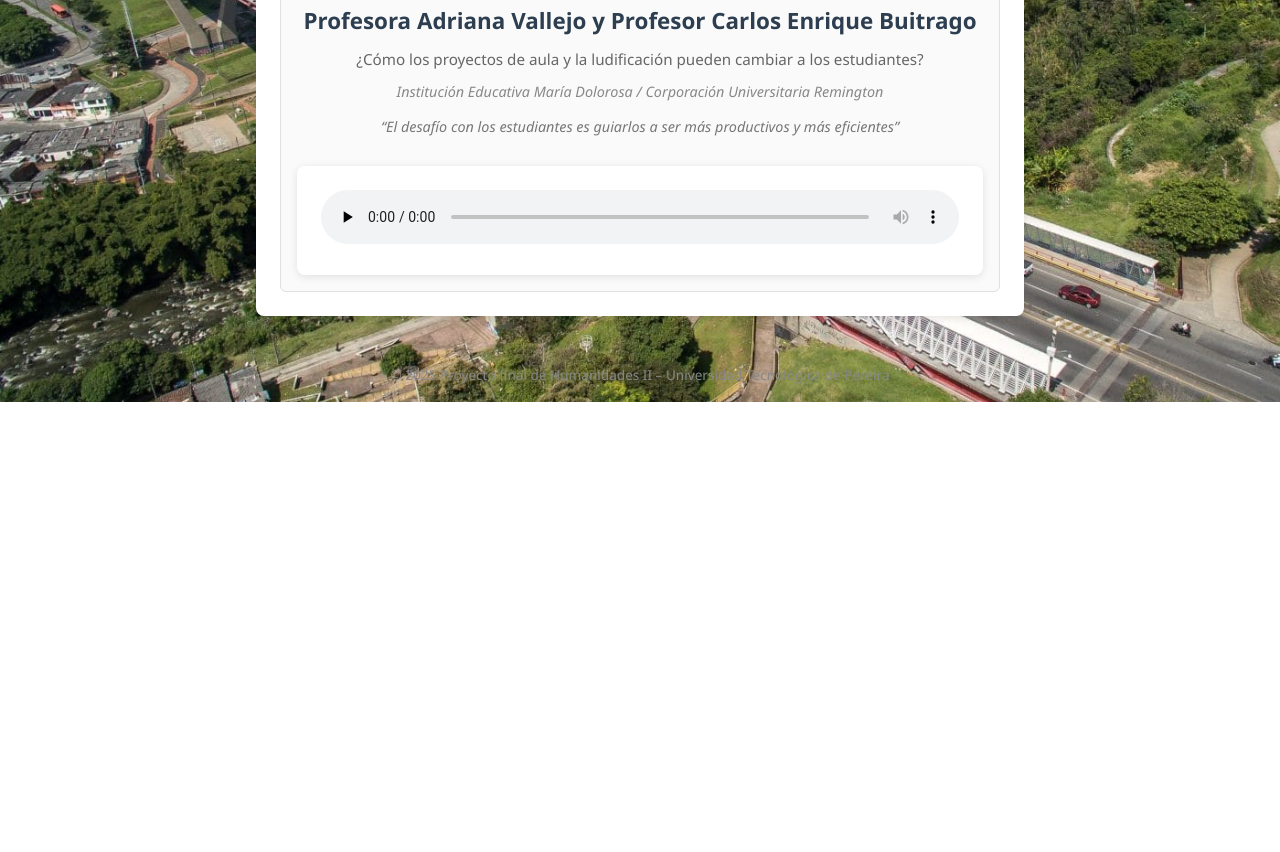
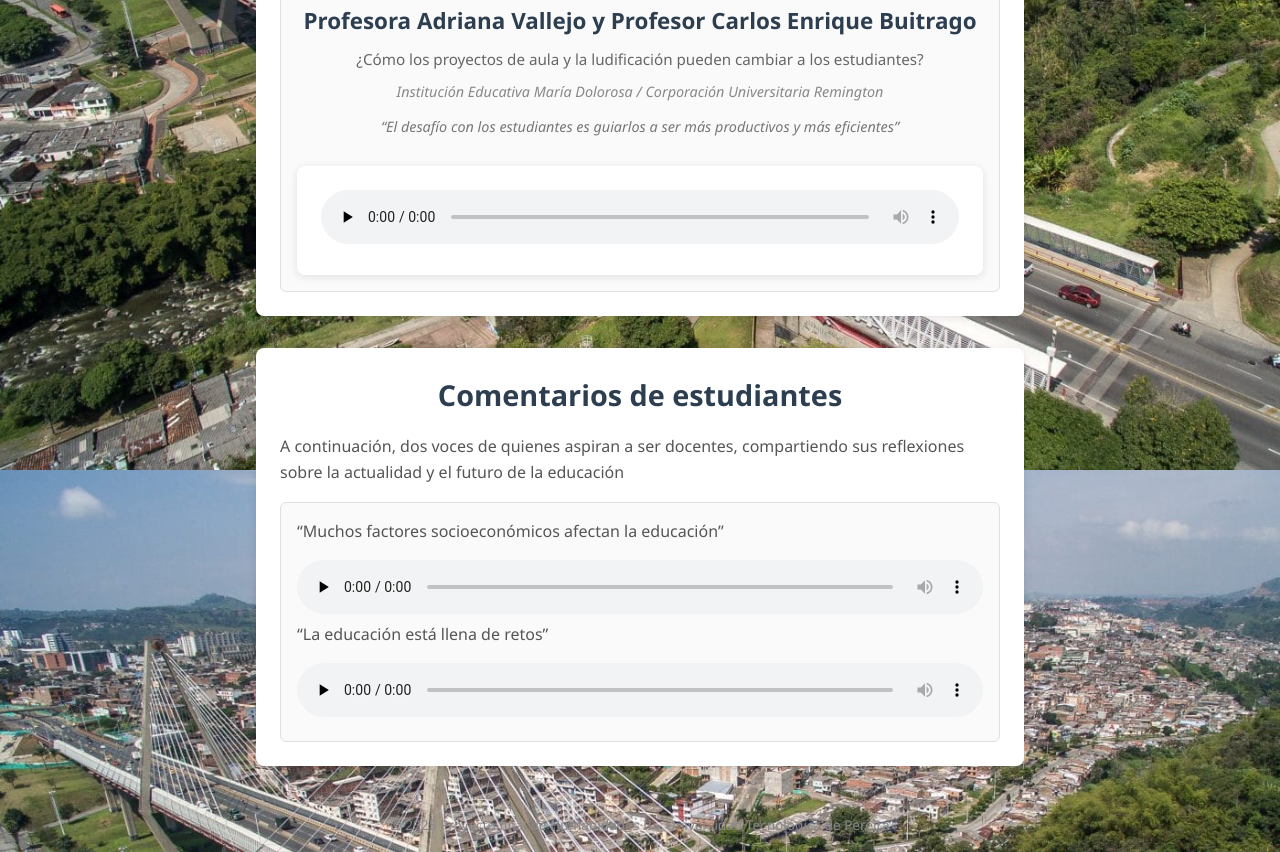
Before and after one commit to juangonzalez22/educadores-humanidades2, a plain HTML site: page index.html in a window 1280 px wide. Shown: the part 2089-2941 px from the top of the page. Before the commit the page ends 2491 px from the top, so only its background shows below. Drawn offline with Linux system fonts and the light colour scheme.

Commit message:
Estudiantes

```diff
--- a/index.html
+++ b/index.html
@@ -29,12 +29,14 @@
     /* --------- Wrapper principal (transparente) --------- */
     .wrapper {
       width: 100%;
-      max-width: 800px;     /* Ajusta el ancho máximo del contenido */
+      max-width: 800px;
+      /* Ajusta el ancho máximo del contenido */
       margin: 0 auto;
       padding: 2rem 1rem;
       display: flex;
       flex-direction: column;
-      gap: 2rem;            /* Espacio vertical entre secciones */
+      gap: 2rem;
+      /* Espacio vertical entre secciones */
       /* Eliminamos cualquier fondo para que sea transparente */
       background-color: transparent;
     }
@@ -62,7 +64,8 @@
 
     /* --------- Bloques de entrevista --------- */
     .container {
-      width: 100%;          /* Ocupa todo el ancho del wrapper */
+      width: 100%;
+      /* Ocupa todo el ancho del wrapper */
       display: flex;
       flex-direction: column;
       justify-content: space-between;
@@ -127,9 +130,11 @@
       section h2 {
         font-size: 1.6rem;
       }
+
       .container header h3 {
         font-size: 1.2rem;
       }
+
       .container header p.desc,
       .container header p.institucion,
       .container header p.slogan {
@@ -148,16 +153,23 @@
     <section id="introduccion">
       <h2>La educación en Pereira: una mirada a quienes la imparten</h2>
       <p>
-        La educación es una parte esencial en la vida de cualquier ser humano, donde se convierte precisamente en ello: un humano.
-        En su etapa educativa, una persona no solo aprende valores y habilidades blandas que usará para comunicarse y expresarse
-        con sus iguales, sino que aprenderá aquellas habilidades más lógicas y menos abstractas, igual de necesarias para desempeñarse
-        en la variedad de oficios y trabajos que la sociedad moderna ofrece. Esta educación debe ser impartida desde las etapas más
-        tempranas de la vida del individuo, y se le debe de dar esta honorable labor a aquellas personas que sepan cómo debe ser
+        La educación es una parte esencial en la vida de cualquier ser humano, donde se convierte precisamente en ello:
+        un humano.
+        En su etapa educativa, una persona no solo aprende valores y habilidades blandas que usará para comunicarse y
+        expresarse
+        con sus iguales, sino que aprenderá aquellas habilidades más lógicas y menos abstractas, igual de necesarias
+        para desempeñarse
+        en la variedad de oficios y trabajos que la sociedad moderna ofrece. Esta educación debe ser impartida desde las
+        etapas más
+        tempranas de la vida del individuo, y se le debe de dar esta honorable labor a aquellas personas que sepan cómo
+        debe ser
         cada aspecto y cada pequeño fragmento a través de todo este proceso: los docentes.
       </p>
       <p>
-        Este trabajo tiene como propósito explorar y descubrir las prácticas, vivencias y aprendizajes de los docentes de diversas
-        instituciones. A través de entrevistas grabadas en formato de conversación, se busca reflejar la realidad del día a día en
+        Este trabajo tiene como propósito explorar y descubrir las prácticas, vivencias y aprendizajes de los docentes
+        de diversas
+        instituciones. A través de entrevistas grabadas en formato de conversación, se busca reflejar la realidad del
+        día a día en
         el aula, sus desafíos, éxitos y proyecciones.
       </p>
     </section>
@@ -168,9 +180,12 @@
     <section id="objetivos">
       <h2>Objetivos del proyecto</h2>
       <ul>
-        <li><strong>Analizar</strong> las metodologías y recursos que emplean los profesores al enseñar en un contexto con alta diversidad social y económica.</li>
-        <li><strong>Documentar</strong> sus trayectorias profesionales, motivaciones y las lecciones más significativas que han recogido a lo largo de su carrera.</li>
-        <li><strong>Reflexionar</strong> sobre los retos y satisfacciones que implica su labor diaria en un entorno que funciona como espacio de crecimiento y comunidad.</li>
+        <li><strong>Analizar</strong> las metodologías y recursos que emplean los profesores al enseñar en un contexto
+          con alta diversidad social y económica.</li>
+        <li><strong>Documentar</strong> sus trayectorias profesionales, motivaciones y las lecciones más significativas
+          que han recogido a lo largo de su carrera.</li>
+        <li><strong>Reflexionar</strong> sobre los retos y satisfacciones que implica su labor diaria en un entorno que
+          funciona como espacio de crecimiento y comunidad.</li>
       </ul>
     </section>
 
@@ -183,7 +198,8 @@
         Se entrevistará a un grupo de docentes de diversas instituciones de Pereira.
       </p>
       <p>
-        Las entrevistas se realizarán en formato de conversación grabada en audio. No serán rígidamente estructuradas, sino que
+        Las entrevistas se realizarán en formato de conversación grabada en audio. No serán rígidamente estructuradas,
+        sino que
         seguirán una guía basada en ejes temáticos. Los ejes principales a tratar serán:
       </p>
       <ul>
@@ -194,8 +210,10 @@
         <li><strong>Visión, aprendizajes y proyección</strong></li>
       </ul>
       <p>
-        Cada docente será informado sobre el propósito del proyecto, y se solicitará su consentimiento para grabar la conversación
-        y utilizarla en un sitio web público con fines académicos y de divulgación. Podrán optar por aparecer con su nombre o con
+        Cada docente será informado sobre el propósito del proyecto, y se solicitará su consentimiento para grabar la
+        conversación
+        y utilizarla en un sitio web público con fines académicos y de divulgación. Podrán optar por aparecer con su
+        nombre o con
         un seudónimo para mantener su identidad anónima.
       </p>
     </section>
@@ -276,7 +294,46 @@
       <!-- Repite el bloque anterior cambiando nombre, resumen, institución, frase y ruta de audio -->
       <!-- ... -->
     </section>
+
+
+    <!-- =========================================
+       5. COMENTARIOS DE ESTUDIANTES
+       ========================================= -->
+    <section id="comentarios">
+      <h2>Comentarios de estudiantes</h2>
+      <p>
+        A continuación, dos voces de quienes aspiran a ser docentes, compartiendo sus reflexiones sobre la actualidad
+        y el futuro de la educación
+      </p>
+
+      <div class="container">
+        <!-- Frase y audio de la Estudiante 1 -->
+        <p class="slogan">
+          “Muchos factores socioeconómicos afectan la educación”
+        </p>
+        <div class="audio-player">
+          <audio controls preload="none">
+            <source src="media/audio/estudiante-1.ogg" type="audio/wav">
+            Tu navegador no soporta la etiqueta de audio.
+          </audio>
+        </div>
+
+        <!-- Frase y audio de la Estudiante 2 -->
+        <p class="slogan">
+          “La educación está llena de retos”
+        </p>
+        <div class="audio-player">
+          <audio controls preload="none">
+            <source src="media/audio/estuddiante-2.ogg" type="audio/wav">
+            Tu navegador no soporta la etiqueta de audio.
+          </audio>
+        </div>
+      </div>
+    </section>
+
   </main>
+
+
 
   <footer>
     © 2025 Proyecto final de Humanidades II – Universidad Tecnológica de Pereira
```
Also changed, not shown: 2 other files.
